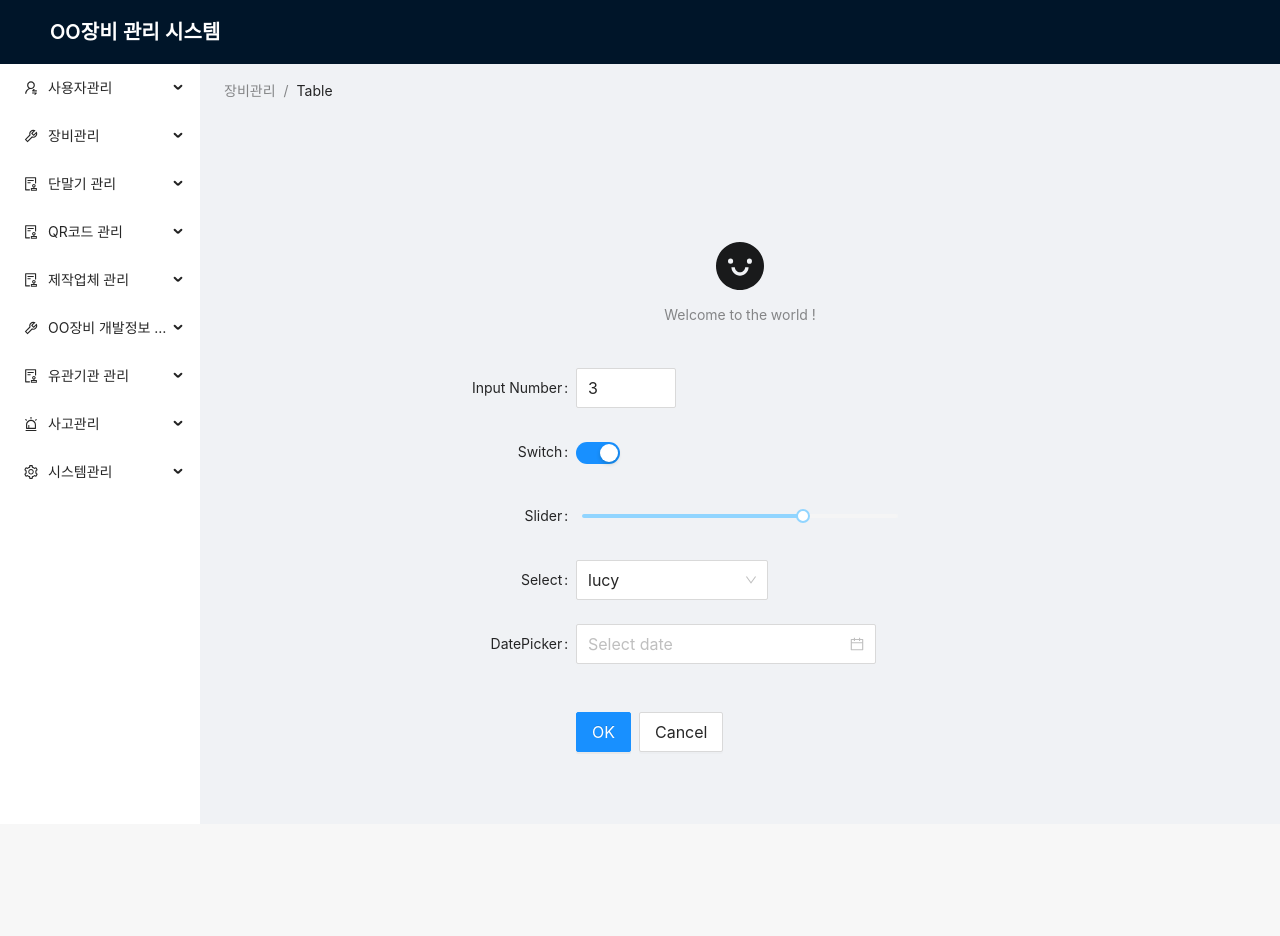
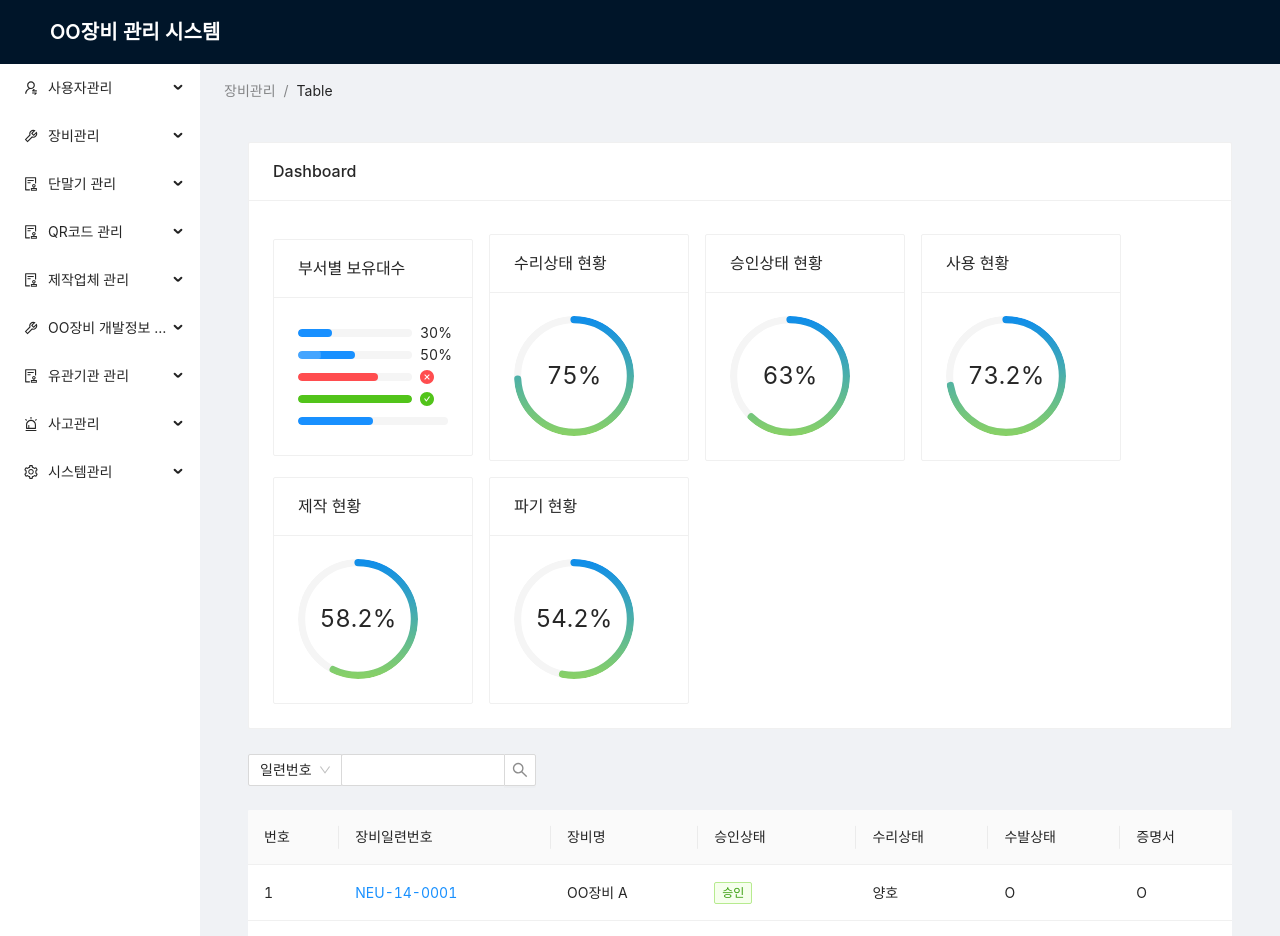
Before and after one commit to darkbright/personDB, a Next.js app in the folder em/: page / in a window 1280 px wide. Shown: the top 936 px of the page. Before the commit the page ends 824 px from the top, so only its background shows below. Built offline with nearby package versions, Linux system fonts and the light colour scheme.

Commit message:
[em] 대시보드 및 상세페이지 예시

```diff
--- a/em/pages/index.tsx
+++ b/em/pages/index.tsx
@@ -1,89 +1,147 @@
-import {
-  Button,
-  DatePicker,
-  Form,
-  InputNumber,
-  Select,
-  Slider,
-  Switch,
-} from 'antd'
-import type { DatePickerProps } from 'antd'
-import { SmileFilled } from '@ant-design/icons'
-import Link from 'next/link'
+import { Space, Table, Tag, Input, Select, Divider, Col, Row, Card, Progress } from 'antd';
+import React from 'react';
+const columns = [
+  {
+    title: '번호',
+    dataIndex: 'number',
+    key: 'number',
+  },
+  {
+    title: '장비일련번호',
+    dataIndex: 'name',
+    key: 'name',
+    render: (text) => <a>{text}</a>,
+  },
+  {
+    title: '장비명',
+    dataIndex: 'age',
+    key: 'age',
+  },
+  {
+    title: '승인상태',
+    key: 'tags',
+    dataIndex: 'tags',
+    render: (_, { tags }) => (
+      <>
+        {tags.map((tag) => {
+          let color = tag.length > 3 ? 'geekblue' : 'green';
 
-const FormItem = Form.Item
-const Option = Select.Option
+          if (tag === '승인') {
+            color = 'green';
+          }
 
-const content = {
-  marginTop: '100px',
-}
+          if (tag === '미승인') {
+            color = 'geekblue';
+          }
 
-export default function Home() {
-  const onDatePickerChange: DatePickerProps['onChange'] = (
-    date,
-    dateString
-  ) => {
-    console.log(date, dateString)
-  }
+          if (tag === '승인요청') {
+            color = 'volcano';
+          }
 
-  return (
-    <div style={content}>
-      <div className="text-center mb-5">
-        <Link href="#">
-          <a className="logo mr-0">
-            <SmileFilled style={{ fontSize: 48 }} />
-          </a>
-        </Link>
+          return (
+            <Tag color={color} key={tag}>
+              {tag.toUpperCase()}
+            </Tag>
+          );
+        })}
+      </>
+    ),
+  },
+  {
+    title: '수리상태',
+    dataIndex: 'address',
+    key: 'address',
+  },
+  {
+    title: '수발상태',
+    key: 'action',
+    dataIndex: 'action',
+  },
+  {
+    title: '증명서',
+    dataIndex: 'cert',
+    key: 'cert',
+  },
+];
+const data = [
+  {
+    key: '1',
+    number: 1,
+    name: 'NEU-14-0001',
+    age: 'OO장비 A',
+    address: '양호',
+    tags: ['승인'],
+    action: 'O',
+    cert: 'O',
+  },
+  {
+    key: '2',
+    number: 2,
+    name: 'NEU-14-0002',
+    age: 'OO장비 B',
+    address: '양호',
+    tags: ['승인요청'],
+    action: 'O',
+    cert: 'O',
+  },
+  {
+    key: '3',
+    number: 3,
+    name: 'NEU-14-0003',
+    age: 'OO장비 C',
+    address: '양호',
+    tags: ['미승인'],
+    action: 'O',
+    cert: 'O',
+  },
+];
 
-        <p className="mb-0 mt-3 text-disabled">Welcome to the world !</p>
-      </div>
-      <div>
-        <Form
-          layout="horizontal"
-          size={'large'}
-          labelCol={{ span: 8 }}
-          wrapperCol={{ span: 8 }}
-        >
-          <FormItem label="Input Number">
-            <InputNumber
-              min={1}
-              max={10}
-              style={{ width: 100 }}
-              defaultValue={3}
-              name="inputNumber"
-            />
-          </FormItem>
+const { Option } = Select;
 
-          <FormItem label="Switch">
-            <Switch defaultChecked />
-          </FormItem>
+const style: React.CSSProperties = { outlineStyle: 'solid', outlineWidth: 0, padding: '2px 0' };
 
-          <FormItem label="Slider">
-            <Slider defaultValue={70} />
-          </FormItem>
+const App = () => (
+  <>
+    <Card title="Dashboard">
+      <Space wrap size='middle'>
+        <Card title="부서별 보유대수" style={{ width: 200 }}>
+          <Progress percent={30} />
+          <Progress percent={50} status="active" />
+          <Progress percent={70} status="exception" />
+          <Progress percent={100} />
+          <Progress percent={50} showInfo={false} />
+        </Card>
+        <Card title="수리상태 현황" style={{ width: 200 }}>
+          <Progress strokeColor={{'0%': '#108ee9','100%': '#87d068',}} type="circle" percent={75} />
+        </Card>
+        <Card title="승인상태 현황" style={{ width: 200 }}>
+          <Progress strokeColor={{'0%': '#108ee9','100%': '#87d068',}} type="circle" percent={63} />
+        </Card>
+        <Card title="사용 현황" style={{ width: 200 }}>
+          <Progress strokeColor={{'0%': '#108ee9','100%': '#87d068',}} type="circle" percent={73.2} />
+        </Card>
+        <Card title="제작 현황" style={{ width: 200 }}>
+          <Progress strokeColor={{'0%': '#108ee9','100%': '#87d068',}} type="circle" percent={58.2} />
+        </Card>
+        <Card title="파기 현황" style={{ width: 200 }}>
+          <Progress strokeColor={{'0%': '#108ee9','100%': '#87d068',}} type="circle" percent={54.2} />
+        </Card>
+      </Space>
+    </Card>
+    <br/>
+    <Row>
+      <Col span={24}></Col>
+    </Row>
+    <Input.Group compact style={style}>
+      <Select defaultValue="일련번호">
+        <Option value="일련번호">일련번호</Option>
+        <Option value="승인상태">승인상태</Option>
+      </Select>
+      <Input.Search allowClear style={{ width: '20%' }} defaultValue="" />
+    </Input.Group>
+    <br/>
+    <Table columns={columns} dataSource={data} />
+  </>
+);
 
-          <FormItem label="Select">
-            <Select defaultValue="lucy" style={{ width: 192 }}>
-              <Option value="jack">jack</Option>
-              <Option value="lucy">lucy</Option>
-              <Option value="disabled" disabled>
-                disabled
-              </Option>
-              <Option value="yiminghe">yiminghe</Option>
-            </Select>
-          </FormItem>
-
-          <FormItem label="DatePicker">
-            <DatePicker showTime onChange={onDatePickerChange} />
-          </FormItem>
-          <FormItem style={{ marginTop: 48 }} wrapperCol={{ offset: 8 }}>
-            <Button type="primary" htmlType="submit">
-              OK
-            </Button>
-            <Button style={{ marginLeft: 8 }}>Cancel</Button>
-          </FormItem>
-        </Form>
-      </div>
-    </div>
-  )
-}
+export default App;
```
Also changed, not shown: em/pages/equipment/info.tsx (added, +33 -0 lines).
